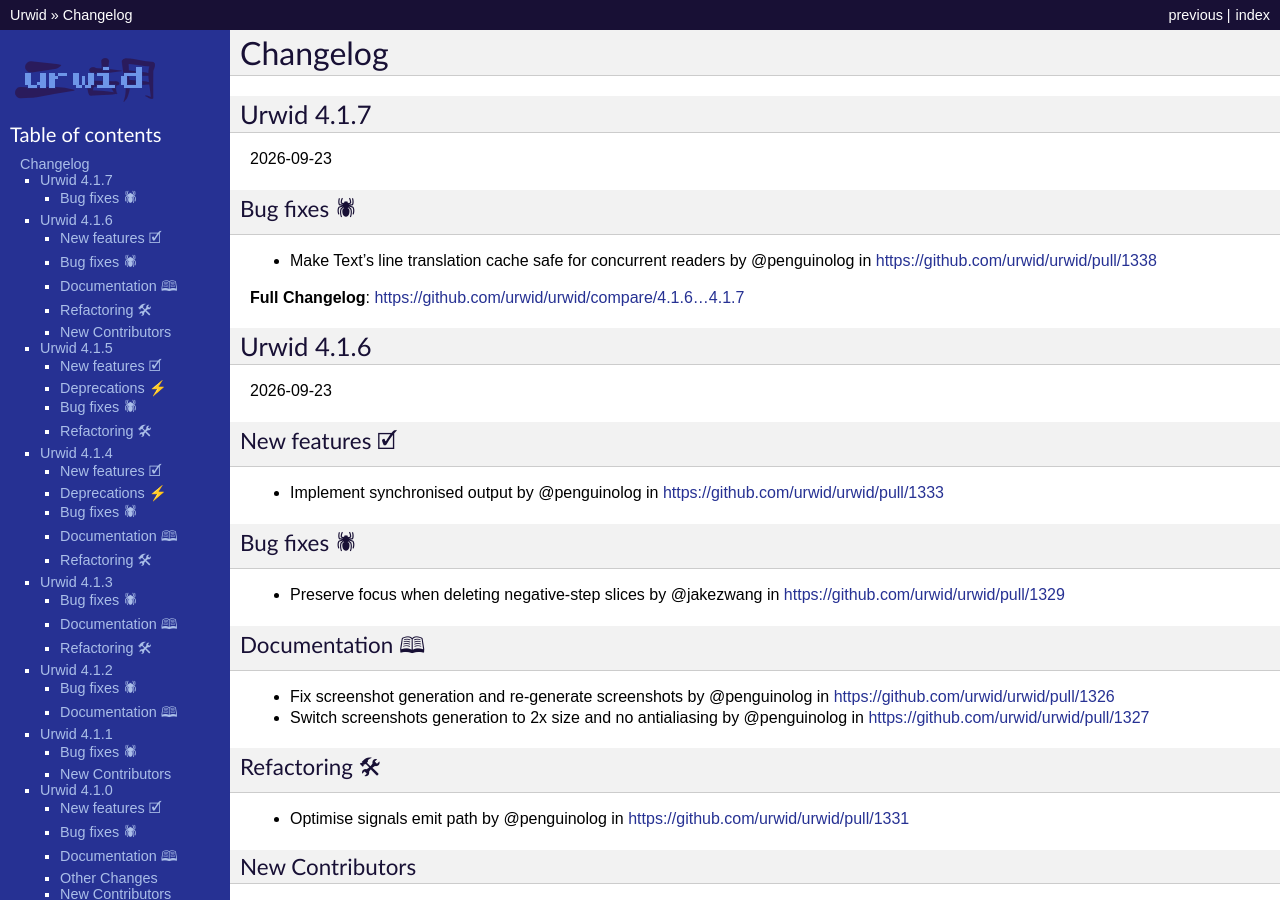
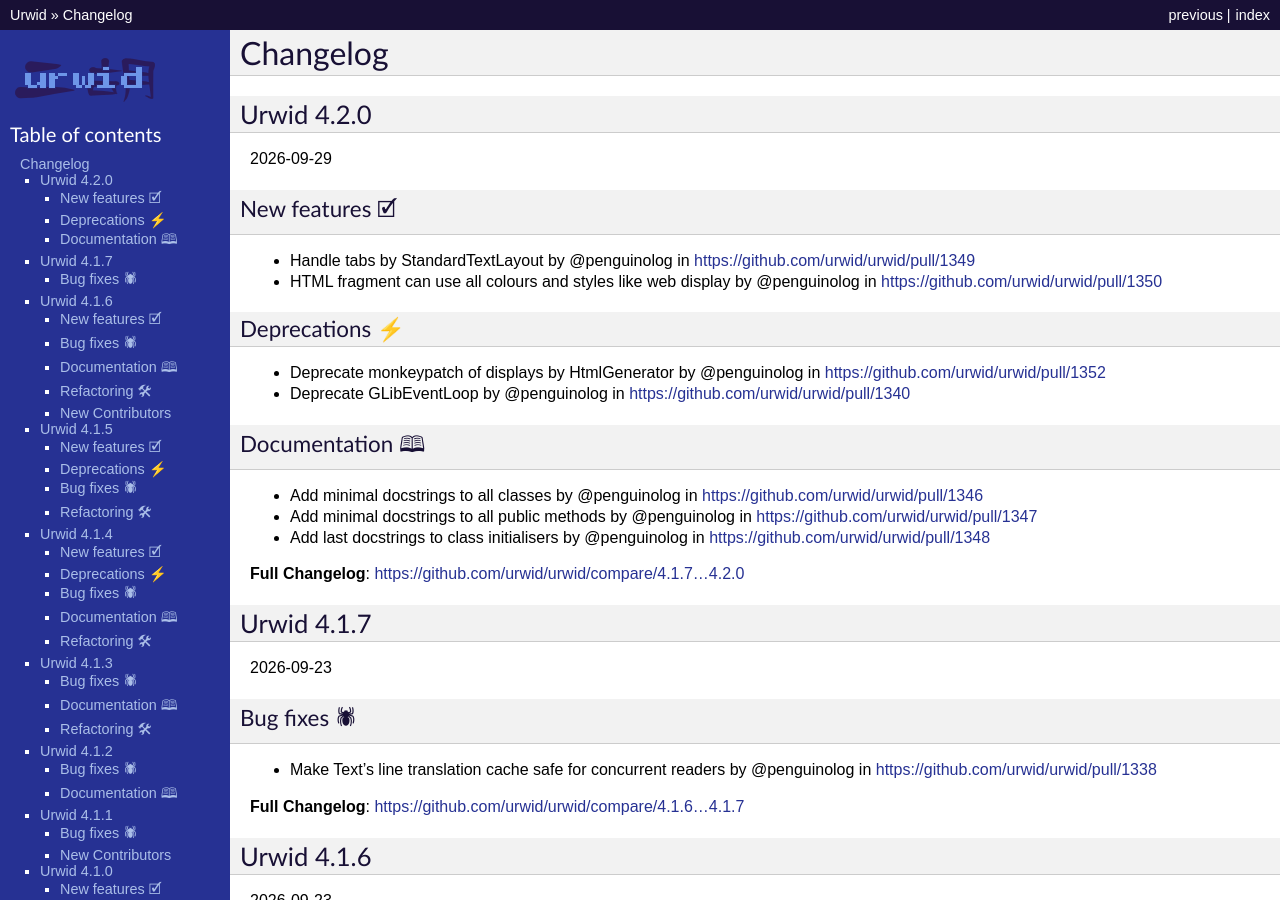
Before and after one commit to urwid/urwid, a Sphinx documentation site: the page built from docs/changelog.rst, in a window 1280 px wide and 900 px high. Built offline with Sphinx 7.4.7, drawn with Linux system fonts in a browser that asks for light colours.

Commit message:
Prepare release 4.2.0 (#1353)

```diff
--- a/docs/changelog.rst
+++ b/docs/changelog.rst
@@ -1,6 +1,30 @@
 
 Changelog
 ---------
+
+Urwid 4.2.0
+============
+
+2026-09-29
+
+New features 🗹
++++++++++++++++
+* Handle tabs by StandardTextLayout by @penguinolog in https://github.com/urwid/urwid/pull/1349
+* HTML fragment can use all colours and styles like web display by @penguinolog in https://github.com/urwid/urwid/pull/1350
+
+Deprecations ⚡
++++++++++++++++
+* Deprecate monkeypatch of displays by HtmlGenerator by @penguinolog in https://github.com/urwid/urwid/pull/1352
+* Deprecate GLibEventLoop by @penguinolog in https://github.com/urwid/urwid/pull/1340
+
+Documentation 🕮
+++++++++++++++++
+* Add minimal docstrings to all classes by @penguinolog in https://github.com/urwid/urwid/pull/1346
+* Add minimal docstrings to all public methods by @penguinolog in https://github.com/urwid/urwid/pull/1347
+* Add last docstrings to class initialisers by @penguinolog in https://github.com/urwid/urwid/pull/1348
+
+
+**Full Changelog**: https://github.com/urwid/urwid/compare/4.1.7...4.2.0
 
 Urwid 4.1.7
 ============
```
